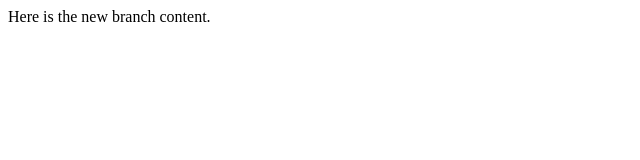
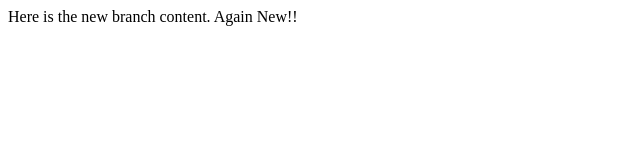
Before and after one commit to royal-cse/lecture1, a plain HTML site: page index.html in a window 1280 px wide. Shown: the whole page, without its empty margins (0-640 px from the left). Drawn offline with Linux system fonts and the light colour scheme.

Commit message:
Again Added

```diff
--- a/index.html
+++ b/index.html
@@ -7,5 +7,6 @@
      </head>
      <body>
            Here is the new branch content.
+           Again New!!
      </body>
 </html>
```
